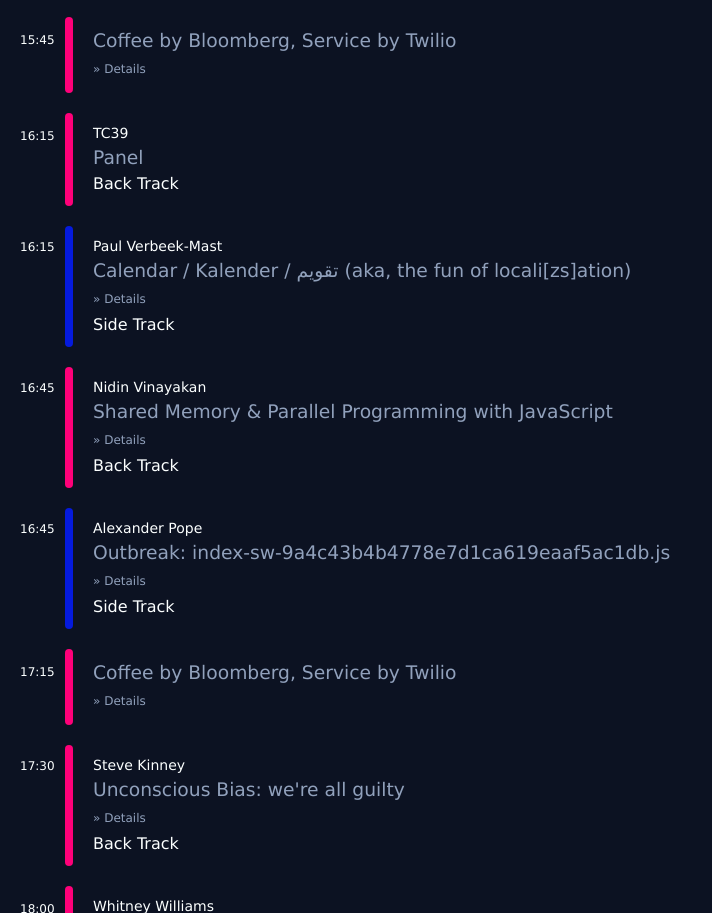
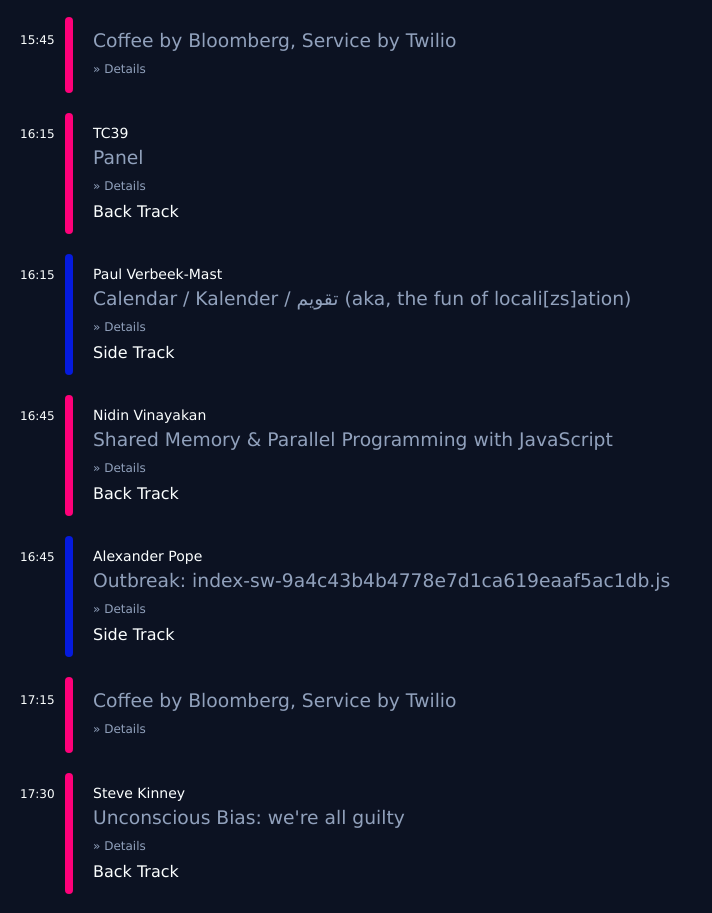
Before and after one commit to philnash/jsconf-schedule, a website: page docs/index.html in a window 1280 px wide. Shown: the part 2960-3873 px from the top of the page, without its empty margins (0-712 px from the left). Drawn offline with Linux system fonts and the light colour scheme.

Commit message:
And add the link

```diff
--- a/docs/index.html
+++ b/docs/index.html
@@ -1019,14 +1019,14 @@
         <h3>16:00</h3>
       </li>
       <li class="session">
-        <div>
+        <a href="#">
           <h3><span class="speaker">TC39</span> Panel</h3>
           <p>
             <time>16:15</time> Back Track</p>
           <div class="description">
             <p>Ever wonder how the JavaScript standard is ... well.. standardized? Join us for a panel with members of the Technical Committee 39, the body responsible for ECMA Script, about how the language is being developed, what features are upcoming in the future and how you can see the process and get involved.</p>
           </div>
-        </div>
+        </a>
       </li>
       <li class="session side">
         <a href="#">
```
